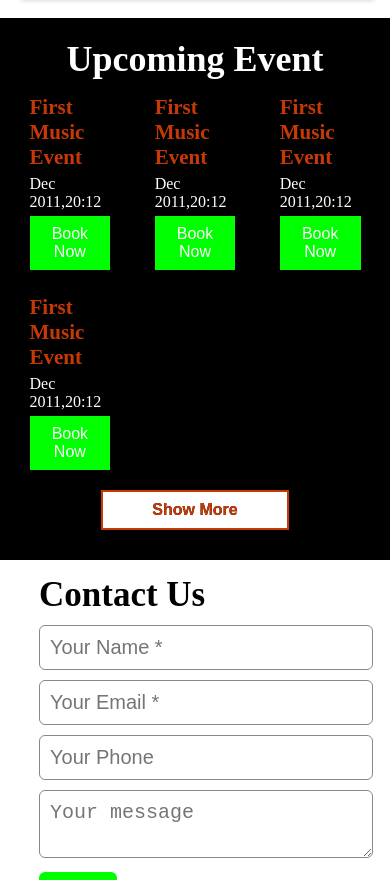
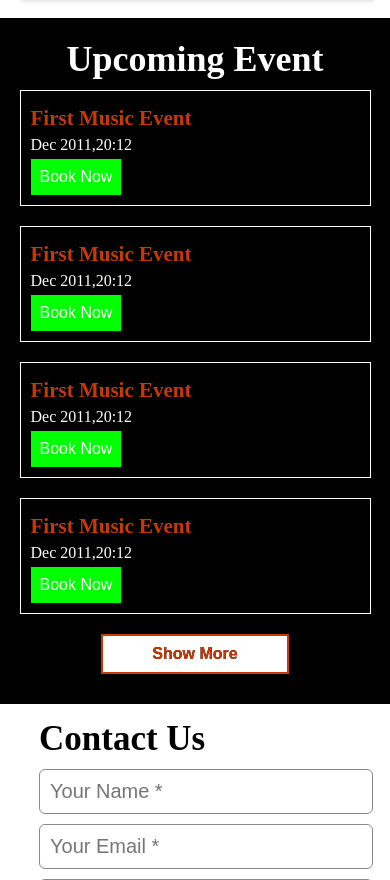
Before and after one commit to yash-03/band-template, a plain HTML site: page index.html in a window 390 px wide. Shown: the part 1000-1880 px from the top of the page. Drawn offline with Linux system fonts and the light colour scheme.

Commit message:
responsive event section

```diff
--- a/css/responsive.css
+++ b/css/responsive.css
@@ -34,6 +34,9 @@
   .slide {
     height: 45vh;
   }
+  .cards > .card {
+    width: 32%;
+  }
 }
 @media screen and (max-width: 480px) {
   .slides,
@@ -43,4 +46,9 @@
   .slide-content > h1 {
     font-size: 1.5em;
   }
+  .cards > .card {
+    width: 100%;
+    border: 1px solid #fff;
+    margin: 10px auto;
+  }
 }
--- a/css/styles.css
+++ b/css/styles.css
@@ -267,6 +267,8 @@ a {
 .cards > .card {
   padding: 10px;
   width: 23%;
+  margin: auto;
+  border: none;
 }
 .card > h4,
 .card > p,
@@ -284,6 +286,7 @@ a {
   color: #fff;
   background-color: #0f0;
   border: 1px solid #0f0;
+  white-space: nowrap;
 }
 /**contact section**/
 .contact-form {
--- a/js/main.js
+++ b/js/main.js
@@ -32,7 +32,7 @@ setInterval(sliderHandle,6000);*/
 document.querySelector("#show-more").addEventListener("click", () => {
   document.querySelector(".cards").innerHTML += `
   <div class="card">
-    <h4>First Music Event12</h4>
+    <h4>First Music Event</h4>
     <p>Dec 2011,20:12</p>
     <button>Book Now</button>
   </div>
```
